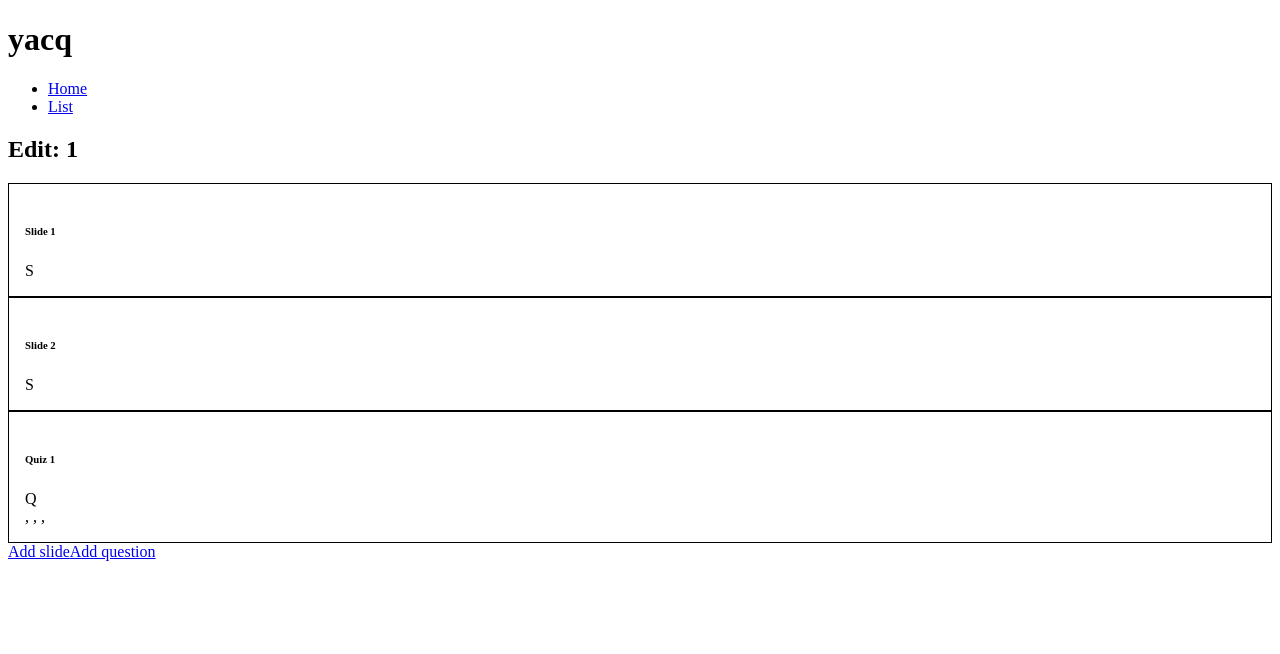
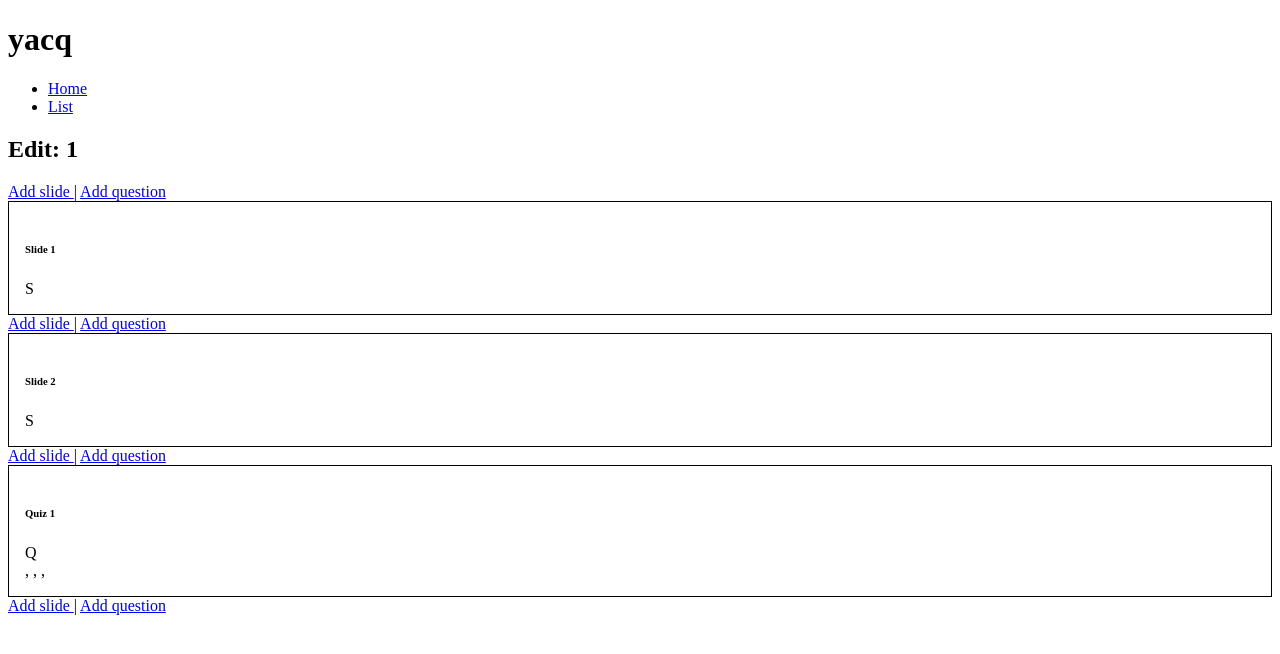
Before and after one commit to yacq-io/yacq, a Vue app in the folder frontend/: page /edit/1 in a window 1280 px wide. Shown: the top 654 px of the page. Built offline with nearby package versions, Linux system fonts and the light colour scheme.

Commit message:
Adding slides at any index

```diff
--- a/frontend/package.json
+++ b/frontend/package.json
@@ -12,12 +12,14 @@
   },
   "dependencies": {
     "pinia": "^2.0.32",
+    "uuid": "^9.0.0",
     "vue": "^3.2.47",
     "vue-router": "^4.1.6"
   },
   "devDependencies": {
     "@rushstack/eslint-patch": "^1.2.0",
     "@types/node": "^18.14.2",
+    "@types/uuid": "^9.0.1",
     "@typescript-eslint/eslint-plugin": "^5.57.1",
     "@vitejs/plugin-vue": "^4.0.0",
     "@vue/eslint-config-typescript": "^11.0.2",
--- a/frontend/src/components/SlidePreview.vue
+++ b/frontend/src/components/SlidePreview.vue
@@ -1,16 +1,26 @@
 <script setup lang="ts">
+
 defineProps<{
   title: string,
   image?: string
 }>();
+
+defineEmits<{
+  (event: 'click', ev: UIEvent): void
+}>();
 </script>
 
 <template>
-  <div style="border: 1px solid black; padding: 1em">
+  <slot name="before" />
+  <div
+    style="border: 1px solid black; padding: 1em"
+    @click="$emit('click', $event)"
+  >
     <h6>{{ title }}</h6>
     <img
       v-if="image"
       :src="image"
+      alt=""
     >
     <slot />
   </div>
--- a/frontend/src/components/SlidePreviewList.vue
+++ b/frontend/src/components/SlidePreviewList.vue
@@ -2,6 +2,7 @@
 import SlidePreview from '@/components/SlidePreview.vue';
 import type { SlideInfo } from '@/types';
 import { SlideType } from '@/types';
+import AddSlide from '@/components/helpers/AddSlide.vue';
 
 withDefaults(defineProps<{
   slides: SlideInfo[]
@@ -10,7 +11,7 @@ withDefaults(defineProps<{
 });
 
 defineEmits<{
-  (event: 'add', type: SlideType): void,
+  (event: 'add', type: SlideType, before: number): void,
   (event: 'select', index: number): void
 }>();
 </script>
@@ -23,19 +24,21 @@ defineEmits<{
       :title="slide.title"
       @click="$emit('select', index)"
     >
+      <template #before>
+        <AddSlide
+          :before-index="index"
+          @add="(type, beforeIndex) => $emit('add', type, beforeIndex)"
+        />
+      </template>
       {{ slide.type == SlideType.Slide ? "S" : "Q" }}<br>
       <span v-if="slide.type == SlideType.Question">
         {{ slide.answers.map(a => a.name).join(", ") }}
       </span>
     </SlidePreview>
-    <a
-      href="#"
-      @click.prevent="$emit('add', SlideType.Slide)"
-    >Add slide</a>
-    <a
-      href="#"
-      @click.prevent="$emit('add', SlideType.Question)"
-    >Add question</a>
+    <AddSlide
+      :before-index="-1"
+      @add="(type, beforeIndex) => $emit('add', type, beforeIndex)"
+    />
   </div>
 </template>
 
--- /dev/null
+++ b/frontend/src/components/helpers/AddSlide.vue
@@ -0,0 +1,31 @@
+<script setup lang="ts">
+import { SlideType } from '@/types';
+
+defineProps<{
+  beforeIndex: number
+}>();
+
+defineEmits<{
+  (event: 'add', type: SlideType, beforeIndex: number): void
+}>();
+</script>
+
+<template>
+  <div>
+    <a
+      href="#"
+      @click.prevent="$emit('add', SlideType.Slide, beforeIndex)"
+    >
+      Add slide
+    </a> |
+    <a
+      href="#"
+      @click.prevent="$emit('add', SlideType.Question, beforeIndex)"
+    >
+      Add question
+    </a>
+  </div>
+</template>
+
+<style lang="scss" scoped>
+</style>
--- a/frontend/src/types.ts
+++ b/frontend/src/types.ts
@@ -3,8 +3,9 @@ export enum SlideType {
 }
 
 export type Optional<T> = T | undefined;
+type WithUUID<T> = T & { uuid: string };
 
-export type SlideInfo = SlideInfoSlide | SlideInfoQuestion;
+export type SlideInfo = WithUUID<SlideInfoSlide | SlideInfoQuestion>;
 
 export interface SlideInfoSlide {
   type: SlideType.Slide;
--- a/frontend/src/views/QuizEditView.vue
+++ b/frontend/src/views/QuizEditView.vue
@@ -1,9 +1,10 @@
 <script setup lang="ts">
 import SlidePreviewList from '@/components/SlidePreviewList.vue';
 import SlideEditor from '@/components/SlideEditor.vue';
-import { ref, shallowRef } from 'vue';
+import { ref } from 'vue';
 import type { Optional, SlideInfo } from '@/types';
 import { SlideType } from '@/types';
+import { v1 as uuidv1 } from 'uuid';
 
 defineProps<{
   title: String
@@ -12,14 +13,17 @@ defineProps<{
 const slide = ref<Optional<SlideInfo>>(undefined);
 const slides = ref<Array<SlideInfo>>([
   {
+    uuid: uuidv1(),
     type: SlideType.Slide,
     title: 'Slide 1',
   },
   {
+    uuid: uuidv1(),
     type: SlideType.Slide,
     title: 'Slide 2',
   },
   {
+    uuid: uuidv1(),
     type: SlideType.Question,
     title: 'Quiz 1',
     answers: [
@@ -38,23 +42,37 @@ function selectSlide(index: number) {
   slide.value = slides.value[index];
 }
 
-function addSlide(type: SlideType) {
+function addSlide(type: SlideType, beforeIndex: number) {
+  let newSlide: SlideInfo;
   switch (type) {
     case SlideType.Slide:
-      slides.value.push({
+      newSlide = {
+        uuid: uuidv1(),
         type,
         title: '',
-      });
+      };
       break;
     case SlideType.Question:
-      slides.value.push({
+      newSlide = {
+        uuid: uuidv1(),
         type,
         title: '',
-        answers: [],
-      });
+        answers: [
+          { name: '', correct: false },
+          { name: '', correct: false },
+          { name: '', correct: false },
+          { name: '', correct: false },
+        ],
+      };
       break;
   }
-  selectSlide(slides.value.length - 1);
+  if (beforeIndex < 0) {
+    slides.value.push(newSlide);
+    selectSlide(slides.value.length - 1);
+  } else {
+    slides.value.splice(beforeIndex, 0, newSlide);
+    selectSlide(beforeIndex);
+  }
 }
 
 function updateSlide(update: SlideInfo) {
```
Also changed, not shown: 1 other file (tests, documents, lock files or other folders).
